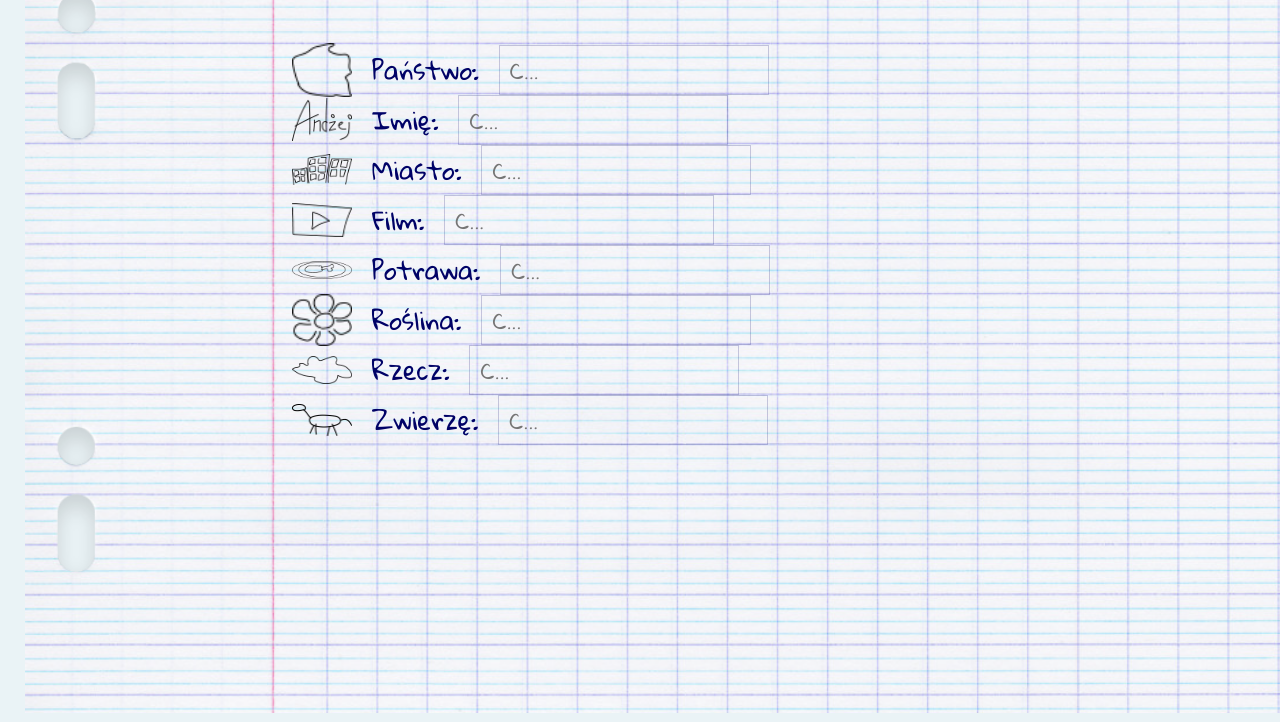
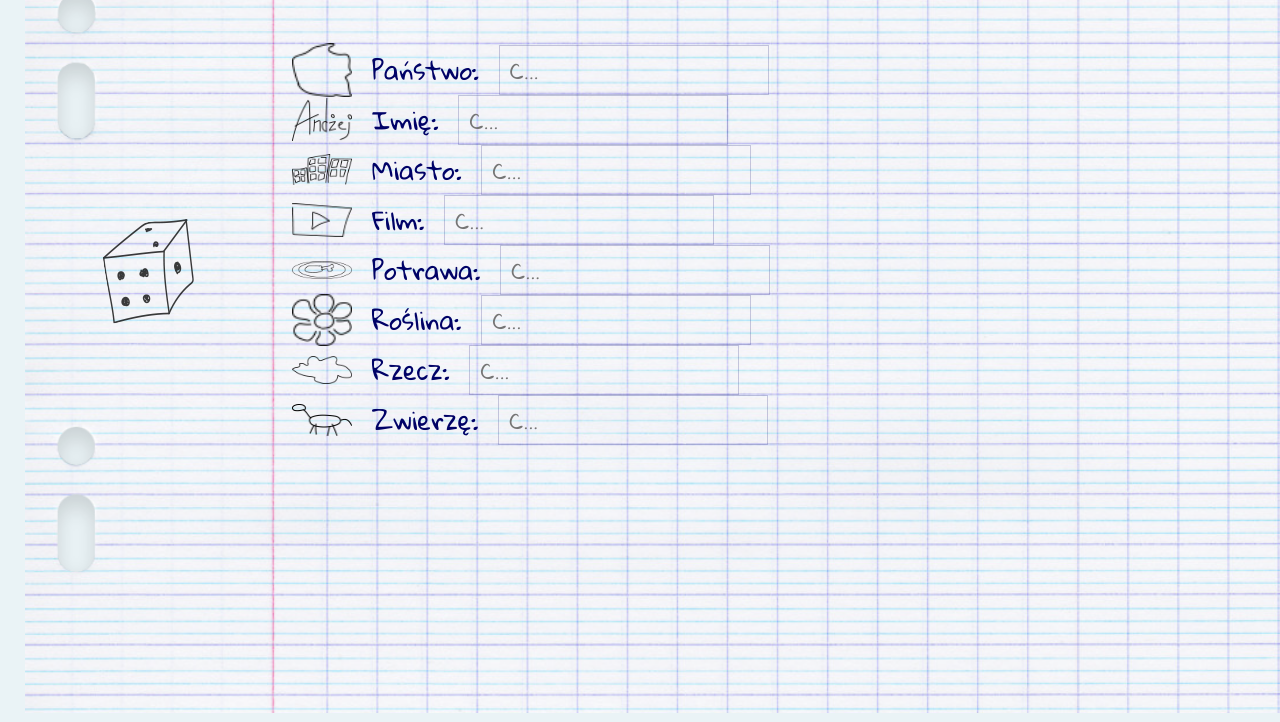
Before and after one commit to charconstpointer/prettyinaweeknd, a React app: page /round in a window 1280 px wide. Shown: the part 178-900 px from the top of the page. Built offline with nearby package versions, Linux system fonts and the light colour scheme.

Commit message:
sidebar icon

```diff
--- a/index.js
+++ b/index.js
@@ -1,10 +1,14 @@
 import React, {Component, useEffect} from "react";
 import ReactDOM from "react-dom";
 import {BrowserRouter as Router, Switch, Route} from "react-router-dom";
+import './src/scss/main.scss';
+//components
+import Round from "./src/components/Round";
 import {Root} from "./src/Root";
 import {GameView} from "./src/GameView";
-import './src/scss/main.scss';
-import Round from "./src/components/Round";
+//images
+import cube from './src/assets/cube.png'
+import standings from './src/assets/standings.png'
 
 const App = () => {
 
@@ -12,7 +16,7 @@ const App = () => {
         <Switch>
             <Route exact path={"/"} component={Root}/>
             <Route exact path={"/round"}>
-                <GameView>
+                <GameView image={cube}>
                     <Round/>
                 </GameView>
             </Route>
--- a/src/GameView.js
+++ b/src/GameView.js
@@ -5,7 +5,7 @@ import Header from "./components/Header";
 const GameView = (props) => {
 
     return <div className={"container-grid"}>
-        <Sidebar image={null}/>
+        <Sidebar image={props.image}/>
         <Header header={"Rozgrywka"}/>
         {props.children}
     </div>
--- a/src/Root.js
+++ b/src/Root.js
@@ -1,7 +1,6 @@
 import React from "react";
 import Logo from "./components/Logo";
 import Menu from "./components/root/Menu";
-
 
 const Root = () => {
 
--- a/src/components/Round.js
+++ b/src/components/Round.js
@@ -1,6 +1,5 @@
 import React from "react";
 //Categories images
-
 import panstwo from '../assets/categories/panstwo.png'
 import imie from '../assets/categories/imie.png'
 import miasto from '../assets/categories/miasto.png'
--- a/src/components/Sidebar.js
+++ b/src/components/Sidebar.js
@@ -4,7 +4,7 @@ import {Link} from "react-router-dom";
 const Sidebar = ({image}) => {
 
     return <div className={"sidebar"}>
-        <img src={image} alt="icon" className="logo__pencil"/>
+        <img src={image} alt="icon"/>
     </div>
 
 };
--- /dev/null
+++ b/src/scss/_sidebar.scss
@@ -0,0 +1,6 @@
+.sidebar {
+  display: flex;
+  justify-content: center;
+  align-items: center;
+  padding: 10px;
+}
--- a/src/scss/main.scss
+++ b/src/scss/main.scss
@@ -4,4 +4,5 @@
 @import "settings";
 @import "root";
 @import "header";
+@import "sidebar";
 @import "category";
```
